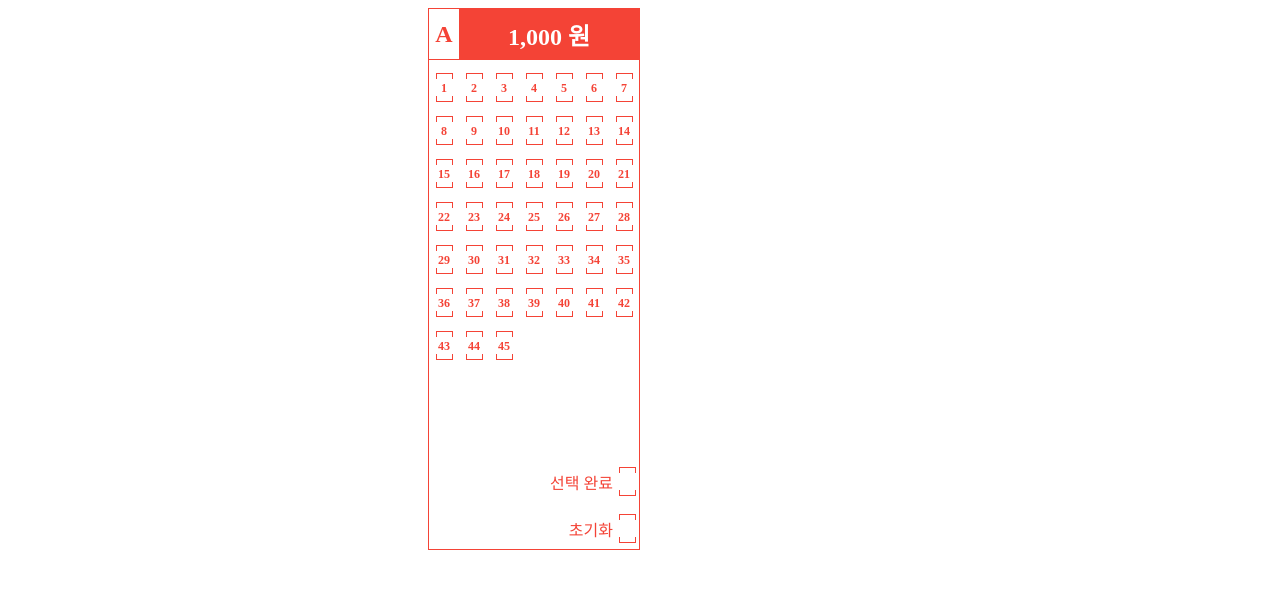
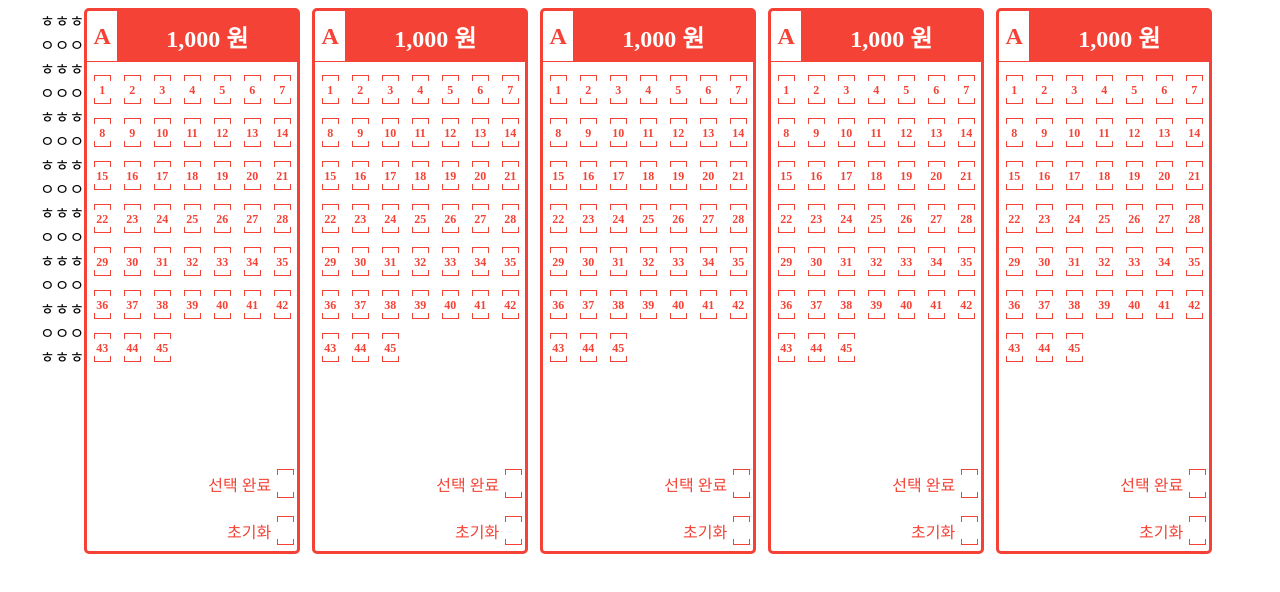
Before and after one commit to Dodomuk/ottol-app-client, a Vue app: page / in a window 1280 px wide. Shown: the top 592 px of the page. Built offline with nearby package versions, Linux system fonts and the light colour scheme.

Commit message:
0917 작업

```diff
--- /dev/null
+++ b/src/components/lottery/ContentsLeft.vue
@@ -0,0 +1,7 @@
+<template lang="">
+    <div>ㅎㅇㅎㅇㅎㅇㅎㅇㅎㅇㅎㅇㅎㅇㅎ</div>
+    <div>ㅎㅇㅎㅇㅎㅇㅎㅇㅎㅇㅎㅇㅎㅇㅎ</div>
+    <div>ㅎㅇㅎㅇㅎㅇㅎㅇㅎㅇㅎㅇㅎㅇㅎ</div>
+</template>
+<script setup lang="ts"></script>
+<style lang=""></style>
--- a/src/components/lottery/InputContainer.vue
+++ b/src/components/lottery/InputContainer.vue
@@ -4,10 +4,10 @@
             <div class="lottery-class">{{ lotteryClass }}</div>
             <div class="lottery-price">1,000 원</div>
         </div>
-        <div class="body">
-            <div v-for="(lotto, idx) in lottoNumberList" :key="idx" class="body-container" @click="onCheck(idx)">
+        <div :class="['body', isDisabled]">
+            <div v-for="(lotto, idx) in lottoNumberList" :key="idx" class="number-body" @click="onCheck(idx)">
                 <div v-if="lotto.checked" class="isChecked" />
-                <div v-else class="checkbox-wrapper">
+                <div v-else :class="['checkbox-wrapper', isDisabled]">
                     <div class="checkbox">{{ lotto.number }}</div>
                 </div>
             </div>
@@ -15,13 +15,13 @@
         <div class="footer">
             <div class="item select">
                 <div class="box-select">선택 완료</div>
-                <div class="checkbox-wrapper">
+                <div class="checkbox-wrapper" @click="onSubmit">
                     <span class="checkbox"></span>
                 </div>
             </div>
             <div class="item init">
                 <div class="box-init">초기화</div>
-                <div class="checkbox-wrapper">
+                <div class="checkbox-wrapper" @click="initialize">
                     <span class="checkbox"></span>
                 </div>
             </div>
@@ -29,9 +29,10 @@
     </div>
 </template>
 <script setup lang="ts">
-import { reactive } from 'vue'
+import { ref, reactive } from 'vue'
 
 const lotteryClass = 'A' //TODO : props로 바꿀 예정
+let isDisabled = ref('')
 const lottoNumberList = reactive(
     Array(45)
         .fill({})
@@ -40,6 +41,7 @@ const lottoNumberList = reactive(
         })
 )
 
+// 체크 버튼 클릭 로직
 function onCheck(index: number) {
     const isMaximum = !lottoNumberList[index].checked && lottoNumberList.filter((e) => e.checked).length >= 6
     if (isMaximum) {
@@ -48,11 +50,29 @@ function onCheck(index: number) {
         lottoNumberList[index].checked = !lottoNumberList[index].checked
     }
 }
+
+//초기화
+function initialize() {
+    isDisabled.value = ''
+    lottoNumberList.forEach((e) => {
+        e.checked = false
+    })
+}
+
+//번호 선택 완료시 번호 클릭 버튼 비활성화
+function onSubmit() {
+    if (lottoNumberList.filter((e) => e.checked).length < 6) {
+        alert('숫자를 6개 눌러주세요.')
+    } else {
+        isDisabled.value = isDisabled.value ? '' : 'isDisabled'
+    }
+}
 </script>
 <style lang="scss">
 .container {
     width: 210px;
-    border: 1px solid var(--main-color);
+    border: solid var(--main-color);
+    border-radius: 5px;
     .header {
         height: 50px;
         display: grid;
@@ -82,6 +102,12 @@ function onCheck(index: number) {
         grid-template-columns: repeat(7, 30px);
         justify-content: center;
         place-items: center;
+        &.isDisabled {
+            background-color: #fafad2 !important;
+            > .number-body {
+                pointer-events: none;
+            }
+        }
     }
     .footer {
         padding-right: 3px;
@@ -105,12 +131,10 @@ function onCheck(index: number) {
         }
     }
     .isChecked {
-        width: 15px;
-        height: 27px;
-        color: black;
         background-color: black;
     }
-    .checkbox-wrapper {
+    .checkbox-wrapper,
+    .isChecked {
         position: relative;
         display: inline-block;
         width: 15px;
@@ -136,6 +160,12 @@ function onCheck(index: number) {
         &::after {
             right: -2px;
         }
+        &:hover {
+            width: 15px;
+            height: 27px;
+            color: black;
+            background-color: black;
+        }
         .checkbox {
             margin: 0;
             position: absolute;
--- a/src/components/lottery/index.vue
+++ b/src/components/lottery/index.vue
@@ -1,13 +1,29 @@
 <template>
-    <div class="lotto-papaer">
-        <InputContainer />
+    <div class="lotto-container">
+        <ContentsLeft />
+        <div class="lotto-papaer">
+            <!-- TODO: 마진 추후 공통(tailwind로 수정) -->
+            <InputContainer class="margin" />
+            <InputContainer class="margin" />
+            <InputContainer class="margin" />
+            <InputContainer class="margin" />
+            <InputContainer />
+        </div>
     </div>
 </template>
 <script setup lang="ts">
+import ContentsLeft from '@components/lottery/ContentsLeft.vue'
 import InputContainer from '@components/lottery/InputContainer.vue'
 </script>
 <style>
-.lotto-papaer {
-    display: grid;
+.lotto-container {
+    display: inline-flex;
+    justify-content: center;
+    .lotto-papaer {
+        display: flex;
+        .margin {
+            margin-right: 12px;
+        }
+    }
 }
 </style>
```
